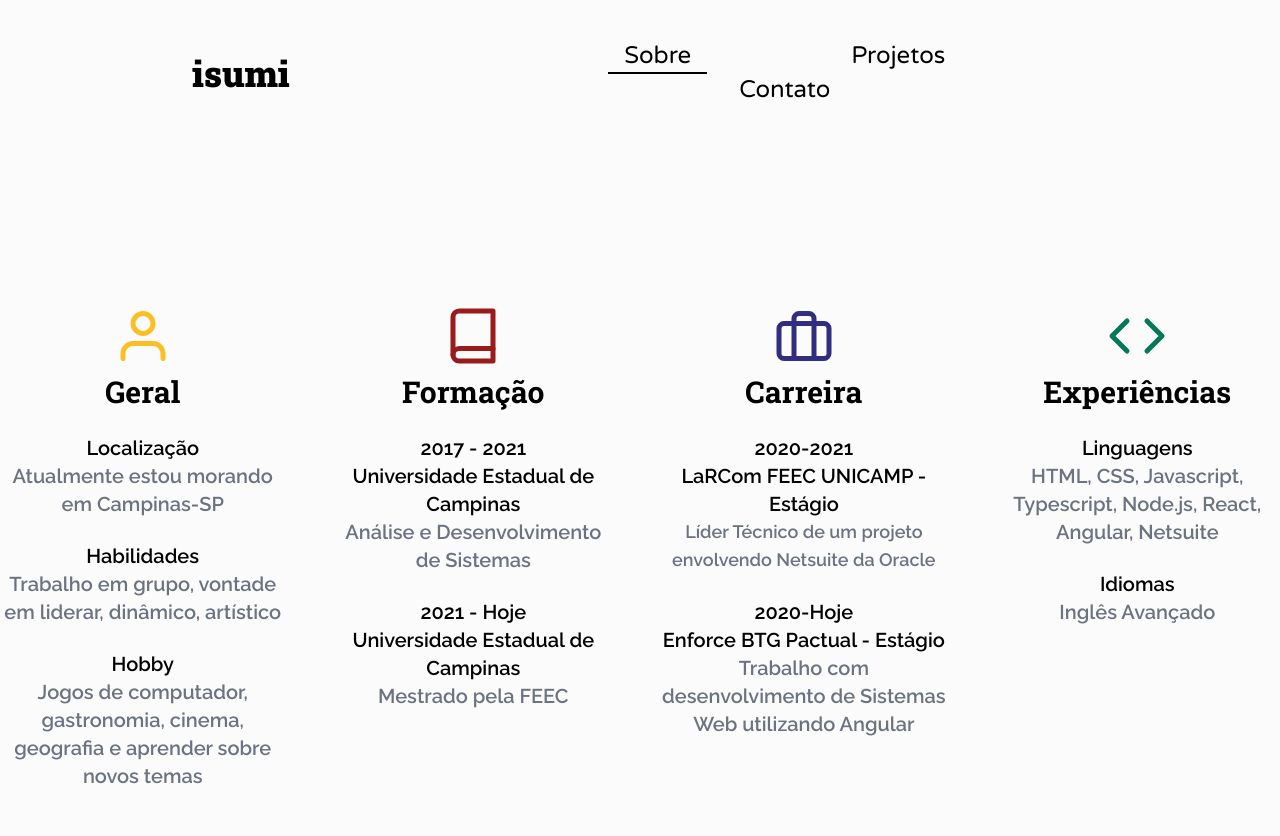
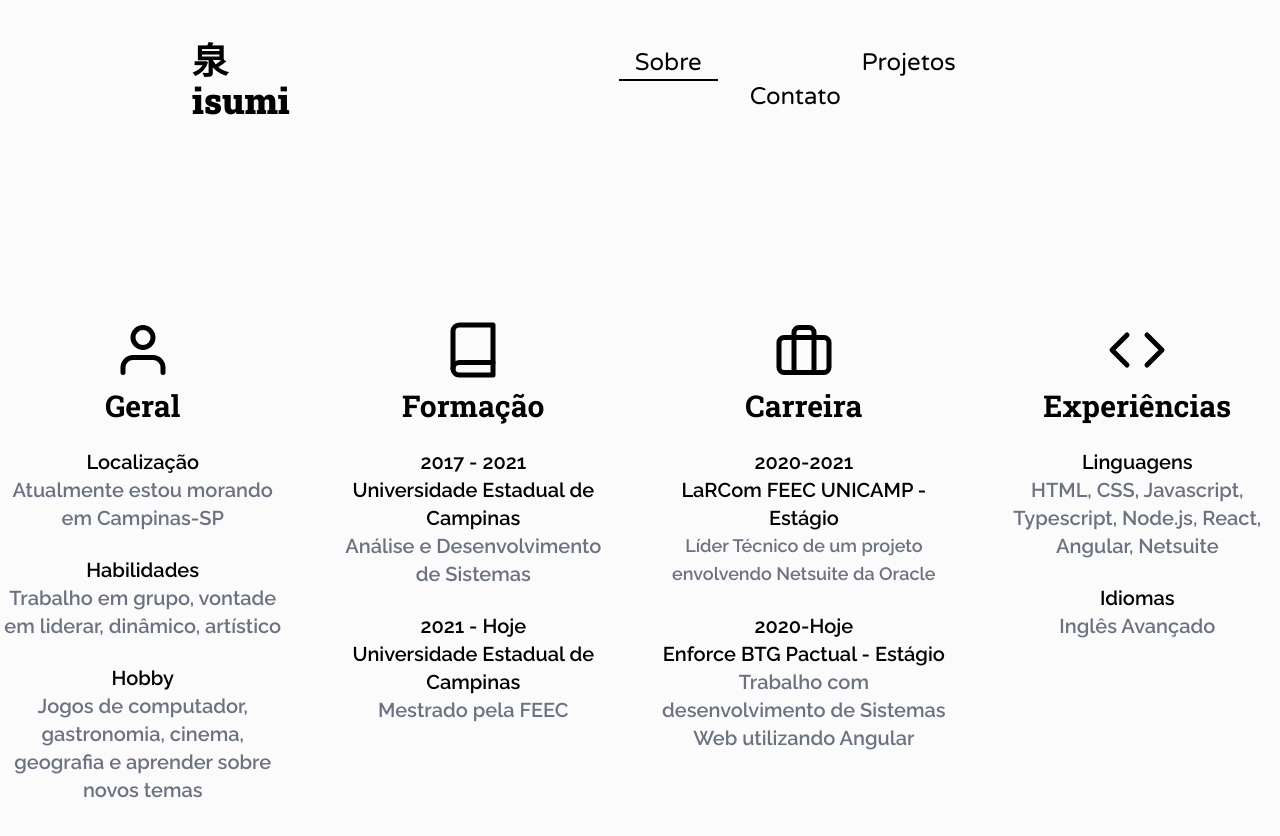
Before and after one commit to visumi/isumiweb, a React (Vite) app: page /sobre in a window 1280 px wide. Shown: the top 836 px of the page. Built offline with nearby package versions, Linux system fonts and the light colour scheme.

Commit message:
alterado cores tela about

```diff
--- a/src/About.tsx
+++ b/src/About.tsx
@@ -5,7 +5,7 @@ const About: FC = () => (
   <div>
     <div className="my-40 flex justify-center space-x-12">
       <div>
-        <FiUser className="text-6xl text-yellow-400 mx-auto" />
+        <FiUser className="text-6xl text-black mx-auto" />
         <p className="font-serif font-bold text-black text-3xl mt-2 mb-6 text-center">Geral</p>
         <p className="font-sans font-semibold text-black text-xl text-center mt-6">Localização</p>
         <p className="font-sans font-semibold text-gray-500 text-xl max-w-sm text-center">
@@ -21,7 +21,7 @@ const About: FC = () => (
         </p>
       </div>
       <div>
-        <FiBook className="text-6xl text-red-800 mx-auto" />
+        <FiBook className="text-6xl text-black mx-auto" />
         <p className="font-serif font-bold text-black text-3xl mt-2 mb-6 text-center">Formação</p>
         <p className="font-sans font-semibold text-black text-xl text-center">
           2017 - 2021
@@ -43,7 +43,7 @@ const About: FC = () => (
         </p>
       </div>
       <div>
-        <FiBriefcase className="text-6xl text-indigo-900 mx-auto" />
+        <FiBriefcase className="text-6xl text-black mx-auto" />
         <p className="font-serif font-bold text-black text-3xl mt-2 mb-6 text-center">Carreira</p>
         <p className="font-sans font-semibold text-black text-xl text-center">
           2020-2021
@@ -65,7 +65,7 @@ const About: FC = () => (
         </p>
       </div>
       <div>
-        <FiCode className="text-6xl text-green-700 mx-auto" />
+        <FiCode className="text-6xl text-black mx-auto" />
         <p className="font-serif font-bold text-black text-3xl mt-2 mb-6 text-center">Experiências</p>
         <p className="font-sans font-semibold text-black text-xl max-w-sm text-center">Linguagens</p>
         <p className="font-sans font-semibold text-gray-500 text-xl max-w-sm text-center">
--- a/src/header.tsx
+++ b/src/header.tsx
@@ -7,7 +7,7 @@ const Header: FC = () => (
   <div className="flex lg:flex-row flex-col items-center py-10 pl-48 select-none">
     <div className="flex-grow">
       <NavLink to="/">
-        <h1 className="font-serif font-black text-4xl md:pb-0 pb-4 hover:text-gray-700">isumi</h1>
+        <h1 className="font-serif font-black text-4xl md:pb-0 pb-4 hover:text-gray-700">泉isumi</h1>
       </NavLink>
     </div>
     <div className="sm:block flex flex-col text-center mx-40">
```
